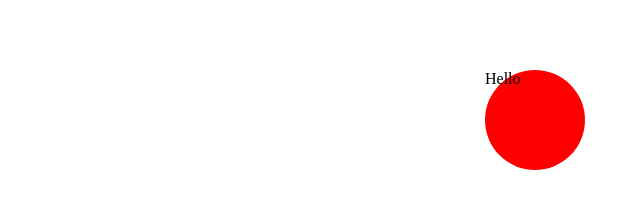
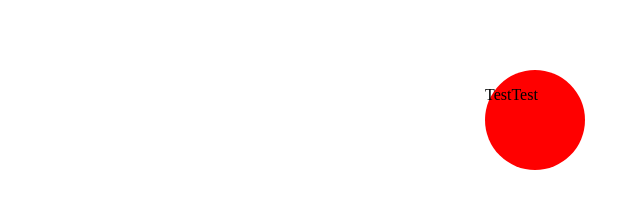
Before and after one commit to sararemi/sararemi.github.io, a plain HTML site: page index.html in a window 1280 px wide. Shown: the part 280-488 px from the top of the page, 105-745 px from the left. Drawn offline with Linux system fonts and the light colour scheme.

Commit message:
Update index.html

```diff
--- a/index.html
+++ b/index.html
@@ -7,6 +7,6 @@
 </body>
 
 <input id="hidden-checkbox" type="checkbox">
-<label for="hidden-checkbox">Hello</label>
+<label for="hidden-checkbox"><p>TestTest</p></label>
 
 </html>
```
